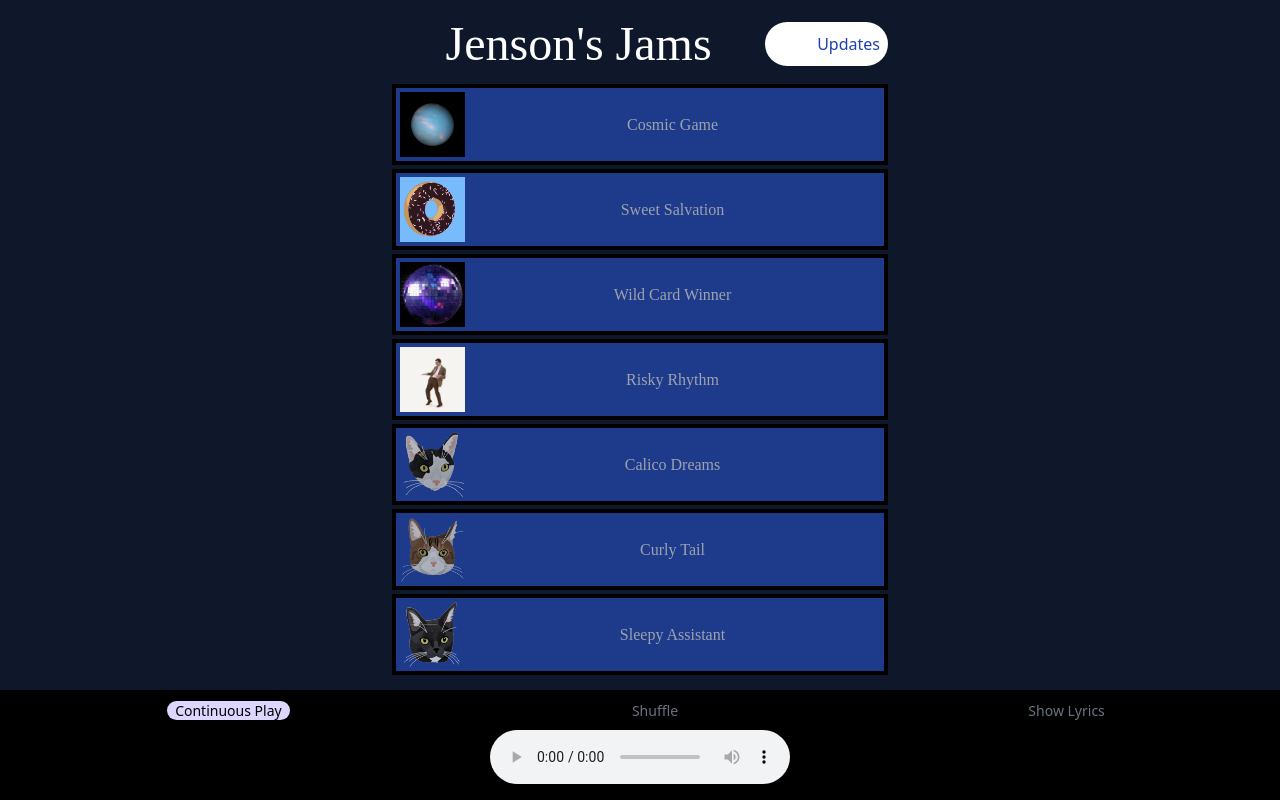
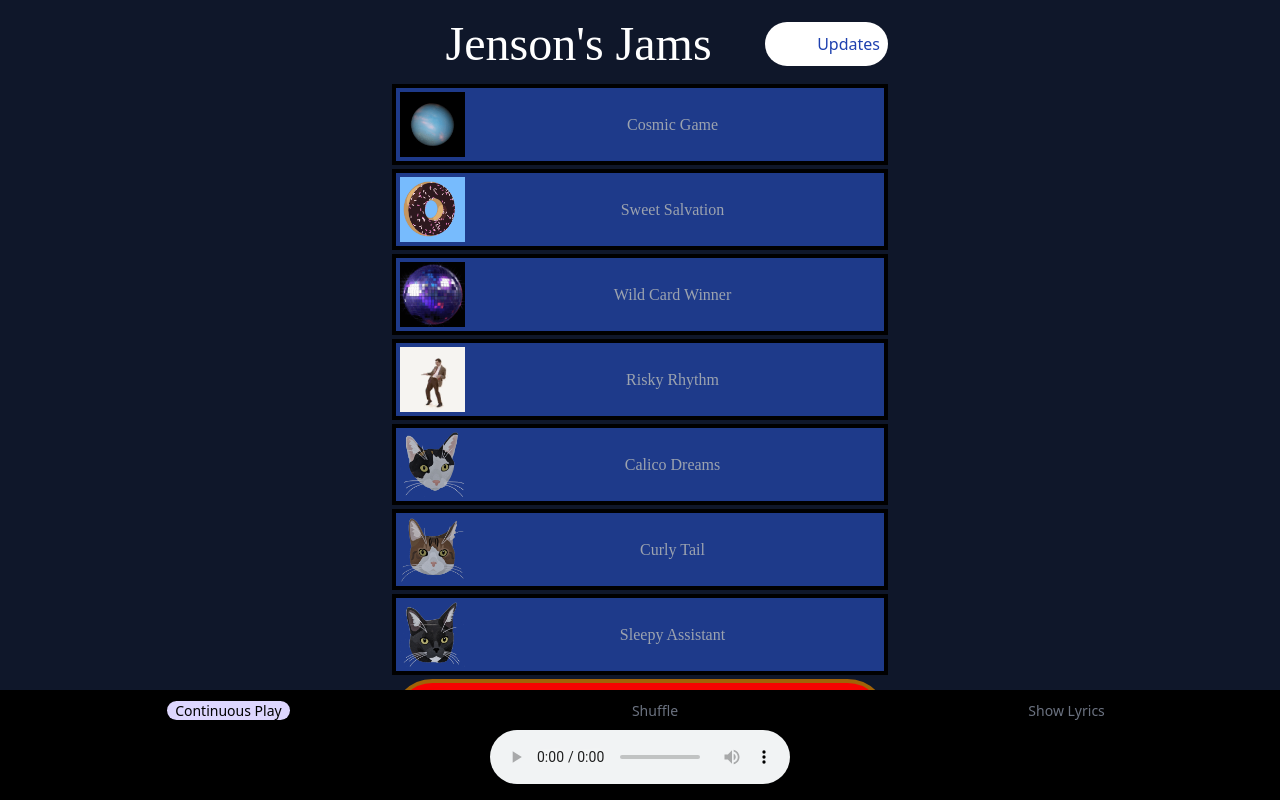
Before and after one commit to oa998/jmusic, a SvelteKit app: page / in a window 1280 px wide. Built offline with nearby package versions, Linux system fonts and the light colour scheme; some icons are missing; a web font is replaced by a local one.

Commit message:
auto commit

```diff
--- a/src/routes/+page.svelte
+++ b/src/routes/+page.svelte
@@ -81,6 +81,18 @@
 				<span class="fun-font">{titles[song]}</span>
 			</button>
 		{/each}
+		<button
+			on:click={() => {
+				window.open(
+					'https://storage.googleapis.com/photos_and_stuff/att.Xtp4PQhV97j7I_kKsStdMu5J5NbtlWZQGqxJ7mANwZY.MP4',
+					'_self'
+				);
+			}}
+			class="video"
+		>
+			<div class:play={$clicked == 'disco'} class={`${'uno'} w-full h-full aspect-square`} />
+			<span class="fun-font">Jenson's Video: <u>Wild Card Winner</u></span>
+		</button>
 	</div>
 </div>
 <div class="fixed bottom-0 left-0 w-full flex justify-center flex-col bg-black py-2 gap-2">
@@ -161,6 +173,9 @@
 		transition: all 1s linear;
 		@apply flex flex-row items-center border-4 border-black p-1 bg-blue-900;
 	}
+	.square-grid button.video {
+		@apply border-4 border-yellow-700 p-1 bg-[#f60201] rounded-full overflow-hidden;
+	}
 	.square-grid button:has(> .play) {
 		@apply bg-blue-300;
 	}
@@ -198,6 +213,15 @@
 	.disco:focus,
 	.disco.play {
 		background-image: url('/disco.gif');
+	}
+	.uno {
+		background-image: url('/uno.jpg');
+		border-radius: 100%;
+	}
+	.uno:active,
+	.uno:focus,
+	.uno.play {
+		background-image: url('/uno.jpg');
 	}
 
 	.doughnut {
```
Also changed, not shown: static/uno.jpg (added).
